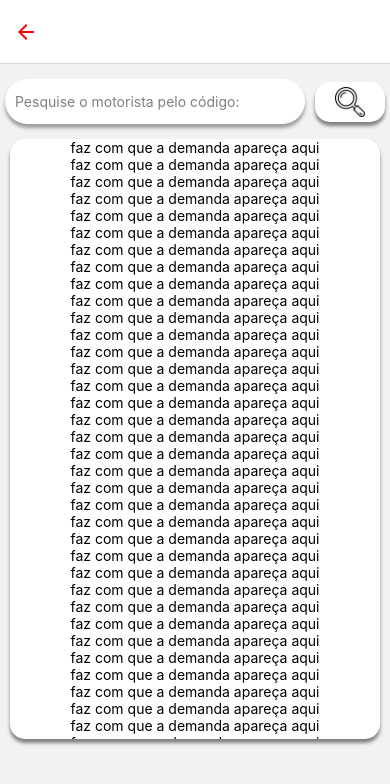
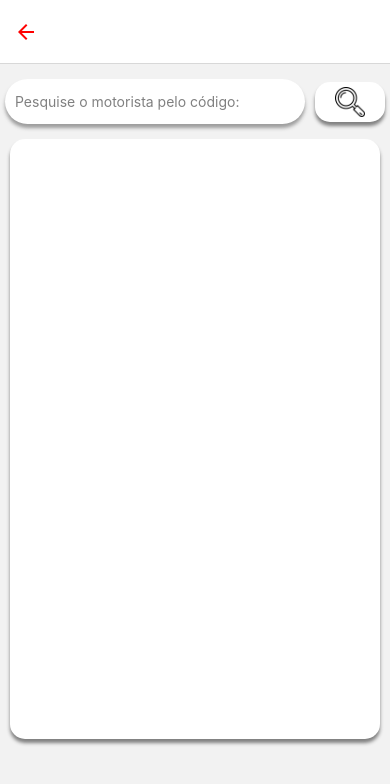
Before and after one commit to EduardoSBM/Tranportadora-React-Native, a React Native app: screen /PesquisaouDeletaCaminhao in a window 390 px wide. Shown: the top 784 px of the page. Built offline with nearby package versions, Linux system fonts and the light colour scheme.

Commit message:
delete e pesquisa caminhao

```diff
--- a/Screens/PesquisaouDeletaCaminhao.js
+++ b/Screens/PesquisaouDeletaCaminhao.js
@@ -1,15 +1,17 @@
 import React, { useState }  from 'react';
 import { View, StyleSheet, Text, TextInput, Image, TouchableOpacity } from 'react-native';
-import {database, doc, deleteDoc} from '../configs/firebaseConfig';
-import { onSnapshot, collection } from 'firebase/firestore';
+import { onSnapshot } from 'firebase/firestore';
 import { FlatList, ScrollView } from 'react-native-gesture-handler';
+import { database,doc,deleteDoc,collection } from '../configs/firebaseConfig';
+import Pesquisa from './PesquisaDemanda';
+import AntDesign from '@expo/vector-icons/AntDesign';
 
 export default function PesquisaouDeletaCaminhao({ navigation }) {
 
-  const [pesquisa, setPesquisa] = useState([])
+  const [pesquisa, setPesquisa] = useState(null)
 
   function PesquisaDemanda(){
-    const PesquisaDemanda = collection(database, 'Tasks')
+    const PesquisaDemanda = collection(database, 'Caminhao')
     const listen = onSnapshot(PesquisaDemanda, (query) => {
       const list = []
       query.forEach((doc) => {
@@ -17,8 +19,14 @@ export default function PesquisaouDeletaCaminhao({ navigation }) {
       })
       setPesquisa(list)
     })
-    return () => listen();
   }
+
+  function deleteCaminhao(id){
+
+    const taskDocRef = doc(database, "Caminhao", id);
+    deleteDoc(taskDocRef)
+
+}
 
 
   return (
@@ -42,106 +50,38 @@ export default function PesquisaouDeletaCaminhao({ navigation }) {
           </TouchableOpacity>
         </View>
       </View>
+
+
       <View style={styles.resultadoPesquisa}>
         <ScrollView>
-          <Text>faz com que a demanda apareça aqui</Text>
-          <Text>faz com que a demanda apareça aqui</Text>
-          <Text>faz com que a demanda apareça aqui</Text>
-          <Text>faz com que a demanda apareça aqui</Text>
-          <Text>faz com que a demanda apareça aqui</Text>
-          <Text>faz com que a demanda apareça aqui</Text>
-          <Text>faz com que a demanda apareça aqui</Text>
-          <Text>faz com que a demanda apareça aqui</Text>
-          <Text>faz com que a demanda apareça aqui</Text>
-          <Text>faz com que a demanda apareça aqui</Text>
-          <Text>faz com que a demanda apareça aqui</Text>
-          <Text>faz com que a demanda apareça aqui</Text>
-          <Text>faz com que a demanda apareça aqui</Text>
-          <Text>faz com que a demanda apareça aqui</Text>
-          <Text>faz com que a demanda apareça aqui</Text>
-          <Text>faz com que a demanda apareça aqui</Text>
-          <Text>faz com que a demanda apareça aqui</Text>
-          <Text>faz com que a demanda apareça aqui</Text>
-          <Text>faz com que a demanda apareça aqui</Text>
-          <Text>faz com que a demanda apareça aqui</Text>
-          <Text>faz com que a demanda apareça aqui</Text>
-          <Text>faz com que a demanda apareça aqui</Text>
-          <Text>faz com que a demanda apareça aqui</Text>
-          <Text>faz com que a demanda apareça aqui</Text>
-          <Text>faz com que a demanda apareça aqui</Text>
-          <Text>faz com que a demanda apareça aqui</Text>
-          <Text>faz com que a demanda apareça aqui</Text>
-          <Text>faz com que a demanda apareça aqui</Text>
-          <Text>faz com que a demanda apareça aqui</Text>
-          <Text>faz com que a demanda apareça aqui</Text>
-          <Text>faz com que a demanda apareça aqui</Text>
-          <Text>faz com que a demanda apareça aqui</Text>
-          <Text>faz com que a demanda apareça aqui</Text>
-          <Text>faz com que a demanda apareça aqui</Text>
-          <Text>faz com que a demanda apareça aqui</Text>
-          <Text>faz com que a demanda apareça aqui</Text>
-          <Text>faz com que a demanda apareça aqui</Text>
-          <Text>faz com que a demanda apareça aqui</Text>
-          <Text>faz com que a demanda apareça aqui</Text>
-          <Text>faz com que a demanda apareça aqui</Text>
-          <Text>faz com que a demanda apareça aqui</Text>
-          <Text>faz com que a demanda apareça aqui</Text>
-          <Text>faz com que a demanda apareça aqui</Text>
-          <Text>faz com que a demanda apareça aqui</Text>
-          <Text>faz com que a demanda apareça aqui</Text>
-          <Text>faz com que a demanda apareça aqui</Text>
-          <Text>faz com que a demanda apareça aqui</Text>
-          <Text>faz com que a demanda apareça aqui</Text>
-          <Text>faz com que a demanda apareça aqui</Text>
-          <Text>faz com que a demanda apareça aqui</Text>
-          <Text>faz com que a demanda apareça aqui</Text>
-          <Text>faz com que a demanda apareça aqui</Text>
-          <Text>faz com que a demanda apareça aqui</Text>
-          <Text>faz com que a demanda apareça aqui</Text>
-          <Text>faz com que a demanda apareça aqui</Text>
-          <Text>faz com que a demanda apareça aqui</Text>
-          <Text>faz com que a demanda apareça aqui</Text>
-          <Text>faz com que a demanda apareça aqui</Text>
-          <Text>faz com que a demanda apareça aqui</Text>
-          <Text>faz com que a demanda apareça aqui</Text>
-          <Text>faz com que a demanda apareça aqui</Text>
-          <Text>faz com que a demanda apareça aqui</Text>
-          <Text>faz com que a demanda apareça aqui</Text>
-          <Text>faz com que a demanda apareça aqui</Text>
-          <Text>faz com que a demanda apareça aqui</Text>
-          <Text>faz com que a demanda apareça aqui</Text>
-          <Text>faz com que a demanda apareça aqui</Text>
-          <Text>faz com que a demanda apareça aqui</Text>
-          <Text>faz com que a demanda apareça aqui</Text>
-          <Text>faz com que a demanda apareça aqui</Text>
-          <Text>faz com que a demanda apareça aqui</Text>
-          <Text>faz com que a demanda apareça aqui</Text>
-          <Text>faz com que a demanda apareça aqui</Text>
-          <Text>faz com que a demanda apareça aqui</Text>
-          <Text>faz com que a demanda apareça aqui</Text>
-          <Text>faz com que a demanda apareça aqui</Text>
-          <Text>faz com que a demanda apareça aqui</Text>
-          <Text>faz com que a demanda apareça aqui</Text>
-          <Text>faz com que a demanda apareça aqui</Text>
-          <Text>faz com que a demanda apareça aqui</Text>
-          <Text>faz com que a demanda apareça aqui</Text>
-          <Text>faz com que a demanda apareça aqui</Text>
-          <Text>faz com que a demanda apareça aqui</Text>
-          <Text>faz com que a demanda apareça aqui</Text>
-          <Text>faz com que a demanda apareça aqui</Text>
-          <Text>faz com que a demanda apareça aqui</Text>
-          <Text>faz com que a demanda apareça aqui</Text>
-          <Text>faz com que a demanda apareça aqui</Text>
-          <Text>faz com que a demanda apareça aqui</Text>
-          <Text>faz com que a demanda apareça aqui</Text>
-          <Text>faz com que a demanda apareça aqui</Text>
-
-
+          <FlatList
+            data = {pesquisa}
+            renderItem={({item})=> {
+              return(
+                <View>
+                  <Text>
+                    {item.capacidade}
+                    {item.codmotorista}
+                    {item.kmrodados}
+                    {item.marca}
+                  </Text>
+                  <TouchableOpacity
+                    style={styles.btnDeleteTask}
+                    onPress={()=>{
+                      deleteCaminhao(item.id)
+                    }}>
+                    <AntDesign name="delete" size={24} color="#373D20" />
+                </TouchableOpacity>
+                </View>
+              )
+            }}
+          />
         </ScrollView>
       </View>
     </View>
   );
 }
+
 
 const styles = StyleSheet.create({
   container: {
```
